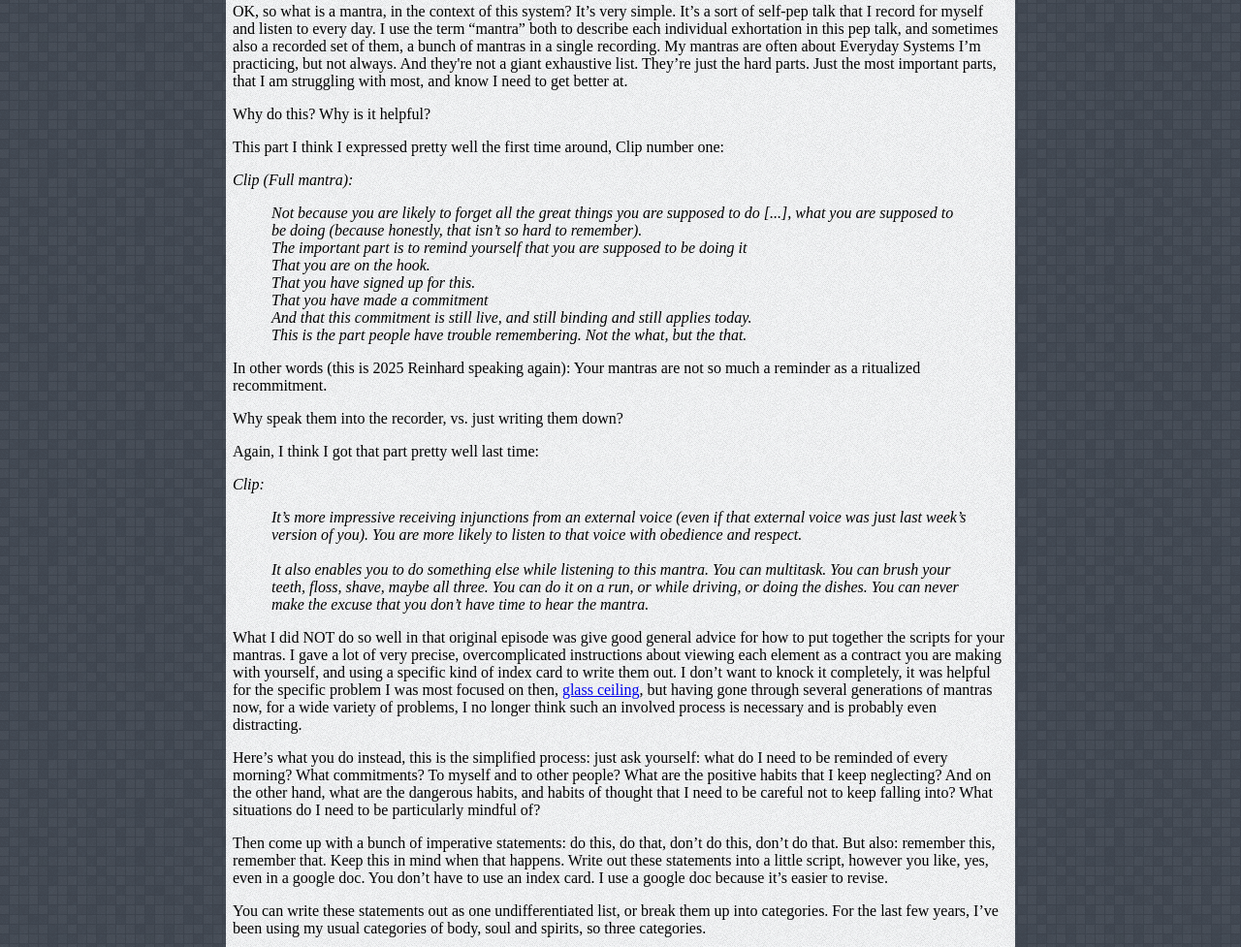
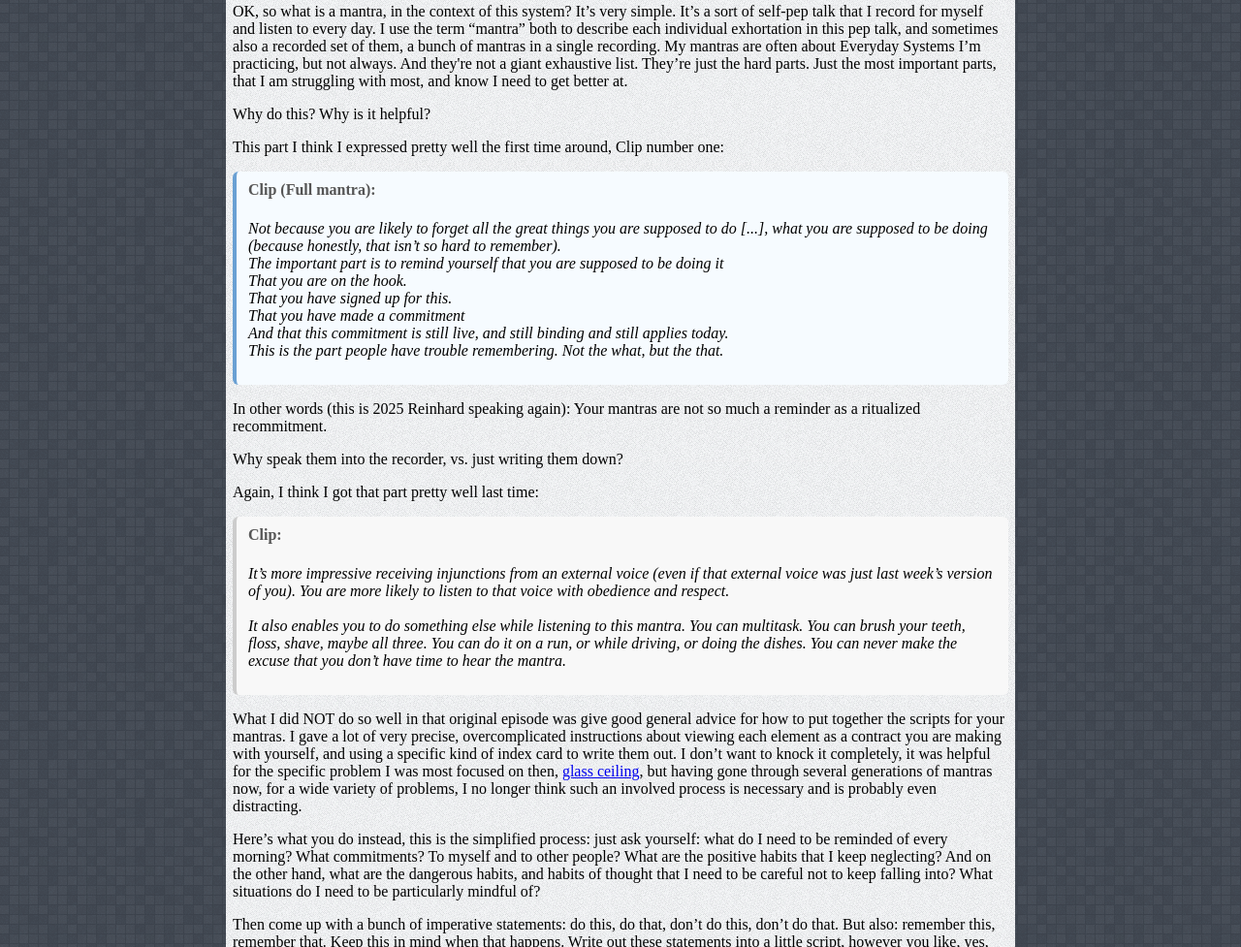
Before and after one commit to brainheart/podcast.everydaysystems.com, a plain HTML site: page episode/100/index.html in a window 1280 px wide. Shown: the part 757-1734 px from the top of the page at 97% size. Drawn offline with Linux system fonts and the light colour scheme.

Commit message:
Style clip blocks: add .clip and .clip-full for clear, readable highlighting

```diff
--- a/css/style.css
+++ b/css/style.css
@@ -33,6 +33,32 @@ figcaption {
 /* Basic blockquote styling (was inline in some episodes) */
 blockquote {
 	font-style: italic;
+}
+
+/* Clip blocks (quoted audio excerpts) */
+.clip {
+    border-left: 4px solid #ccc;
+    background: #f8f8f8;
+    padding: 10px 12px;
+    margin: 12px 0;
+    border-radius: 6px;
+}
+.clip em {
+    font-style: normal;
+    font-weight: bold;
+    color: #555;
+    display: inline-block;
+    margin-bottom: 6px;
+}
+.clip blockquote {
+    font-style: italic;
+    margin: 0; /* remove default extra margins inside clip */
+}
+
+/* Longest clip gets a slightly stronger accent, still readable */
+.clip-full {
+    border-left-color: #6aa0d3; /* subtle blue accent */
+    background: #f6fbff;
 }
 
 /* Lead images will be hidden; keep styles for potential future use */
```
